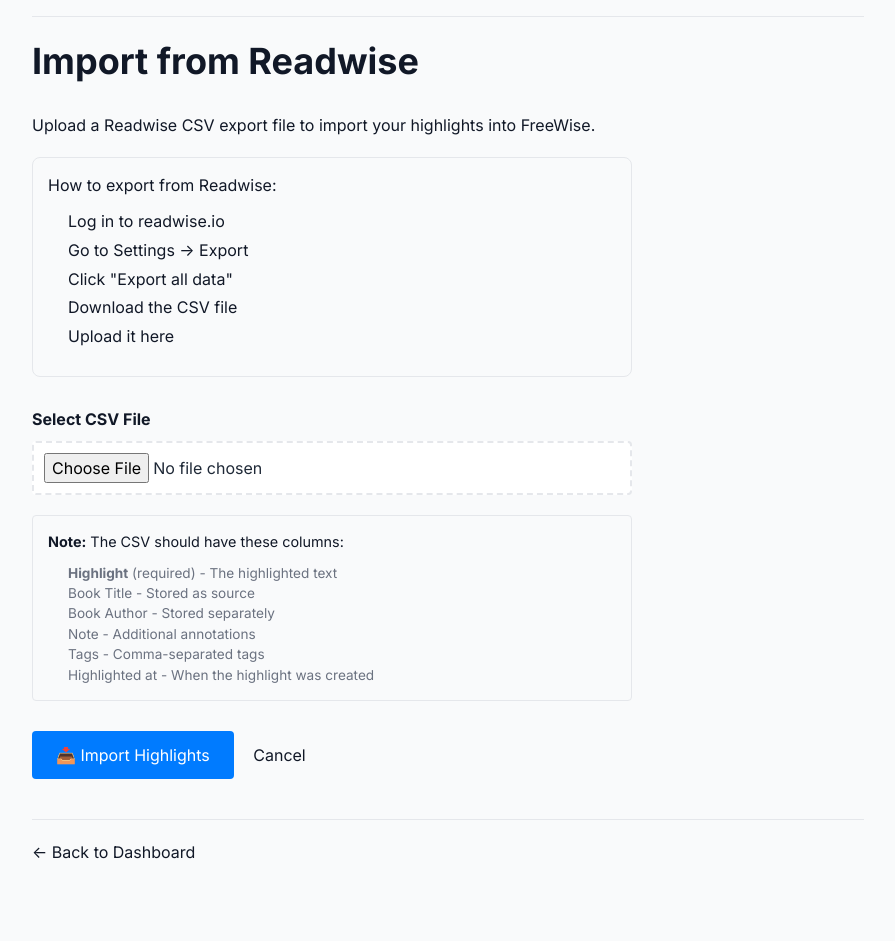
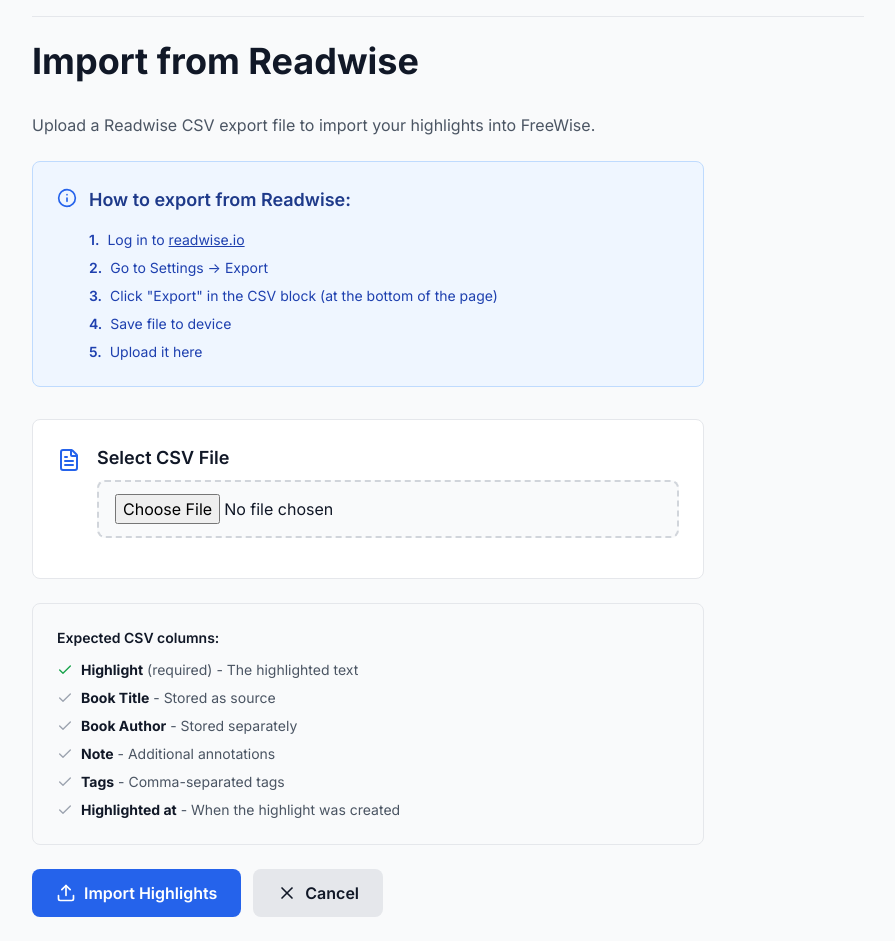
Before and after one commit to wardeiling/FreeWise, a FastAPI app: page /import/ui in a window 1280 px wide. Shown: the part 48-989 px from the top of the page, without its empty margins (192-1087 px from the left). Before the commit the page ends 907 px from the top, so only its background shows below. Run offline with FastAPI, Linux system fonts and the light colour scheme; data comes from the database, SQL or seed files in the repository; some libraries are stand-ins or nearby versions.

Commit message:
Make styling Import page consistent (Tailwind, lucide icons)

```diff
--- a/app/templates/import.html
+++ b/app/templates/import.html
@@ -6,37 +6,71 @@
 
 {% block content %}
 {% if success_message %}
-<div class="success-message" style="padding: 15px; border-radius: 4px; margin-bottom: 20px;">
-    <strong>✓ Import Successful!</strong><br>
-    {{ success_message }}
-    <div style="margin-top: 15px;">
-        <a href="/highlights/ui/review" style="margin-right: 15px;">→ Review Highlights</a>
-        <a href="/import/ui">Import Another File</a>
+<div class="bg-green-50 dark:bg-green-900/20 border-l-4 border-green-500 p-4 mb-6 rounded">
+    <div class="flex items-start gap-3">
+        <i data-lucide="check-circle" class="w-5 h-5 text-green-600 dark:text-green-400 flex-shrink-0 mt-0.5"></i>
+        <div>
+            <p class="font-semibold text-green-700 dark:text-green-300 mb-2">Import Successful!</p>
+            <p class="text-sm text-green-700 dark:text-green-300 mb-3">{{ success_message }}</p>
+            <div class="flex gap-3">
+                <a href="/highlights/ui/review" class="inline-flex items-center gap-2 text-sm text-green-700 dark:text-green-300 hover:text-green-900 dark:hover:text-green-100 font-medium transition-colors">
+                    <i data-lucide="arrow-right" class="w-4 h-4"></i>
+                    <span>Review Highlights</span>
+                </a>
+                <a href="/import/ui" class="inline-flex items-center gap-2 text-sm text-green-700 dark:text-green-300 hover:text-green-900 dark:hover:text-green-100 font-medium transition-colors">
+                    <i data-lucide="upload" class="w-4 h-4"></i>
+                    <span>Import Another File</span>
+                </a>
+            </div>
+        </div>
     </div>
 </div>
 {% endif %}
 
-<div style="max-width: 600px;">
-    <p style="margin-bottom: 20px;">
+<div class="max-w-2xl">
+    <p class="text-gray-600 dark:text-gray-400 mb-6">
         Upload a Readwise CSV export file to import your highlights into FreeWise.
     </p>
 
-    <div style="background: var(--highlight-bg); padding: 15px; border-radius: 8px; border: 1px solid var(--border-color); margin-bottom: 20px;">
-        <h3 style="margin-top: 0; font-size: 1em;">How to export from Readwise:</h3>
-        <ol style="margin: 10px 0; padding-left: 20px; line-height: 1.8;">
-            <li>Log in to <a href="https://readwise.io" target="_blank">readwise.io</a></li>
-            <li>Go to Settings → Export</li>
-            <li>Click "Export all data"</li>
-            <li>Download the CSV file</li>
-            <li>Upload it here</li>
+    <!-- How to Export Instructions -->
+    <div class="bg-blue-50 dark:bg-blue-900/20 border border-blue-200 dark:border-blue-800 rounded-lg p-6 mb-8">
+        <div class="flex items-start gap-3 mb-4">
+            <i data-lucide="info" class="w-5 h-5 text-blue-600 dark:text-blue-400 flex-shrink-0 mt-0.5"></i>
+            <h3 class="text-lg font-semibold text-blue-900 dark:text-blue-100">How to export from Readwise:</h3>
+        </div>
+        <ol class="space-y-2 text-sm text-blue-800 dark:text-blue-200 ml-8">
+            <li class="flex items-start gap-2">
+                <span class="font-semibold">1.</span>
+                <span>Log in to <a href="https://readwise.io" target="_blank" class="underline hover:text-blue-600 dark:hover:text-blue-300">readwise.io</a></span>
+            </li>
+            <li class="flex items-start gap-2">
+                <span class="font-semibold">2.</span>
+                <span>Go to Settings → Export</span>
+            </li>
+            <li class="flex items-start gap-2">
+                <span class="font-semibold">3.</span>
+                <span>Click "Export" in the CSV block (at the bottom of the page)</span>
+            </li>
+            <li class="flex items-start gap-2">
+                <span class="font-semibold">4.</span>
+                <span>Save file to device</span>
+            </li>
+            <li class="flex items-start gap-2">
+                <span class="font-semibold">5.</span>
+                <span>Upload it here</span>
+            </li>
         </ol>
     </div>
 
-    <form method="post" action="/import/ui" enctype="multipart/form-data" style="margin-top: 30px;"
-          id="import-form"
-          onsubmit="showProgress()">
-        <div style="margin-bottom: 20px;">
-            <label for="file" style="display: block; margin-bottom: 10px; font-weight: bold;">
+    <!-- Import Form -->
+    <form method="post" action="/import/ui" enctype="multipart/form-data" id="import-form" onsubmit="showProgress()">
+        <div class="bg-white dark:bg-gray-800 rounded-lg border border-gray-200 dark:border-gray-700 p-6 mb-6">
+            <div class="flex items-start gap-4 mb-4">
+                <div class="pt-1">
+                    <i data-lucide="file-text" class="w-6 h-6 text-primary-600 dark:text-primary-400"></i>
+                </div>
+                <div class="flex-1">
+                    <label for="file" class="block text-lg font-semibold text-gray-900 dark:text-white mb-2">
                         Select CSV File
                     </label>
                     <input
@@ -45,58 +79,74 @@
                         name="file"
                         accept=".csv"
                         required
-                style="width: 100%; padding: 10px; border: 2px dashed var(--border-color); border-radius: 4px; background: var(--bg-color); color: var(--text-color); cursor: pointer;">
+                        class="w-full px-4 py-3 border-2 border-dashed border-gray-300 dark:border-gray-600 rounded-lg bg-gray-50 dark:bg-gray-900 text-gray-900 dark:text-white cursor-pointer hover:border-primary-500 dark:hover:border-primary-400 transition-colors focus:outline-none focus:ring-2 focus:ring-primary-500 focus:border-transparent">
+                </div>
+            </div>
         </div>
 
-        <div style="padding: 15px; background: var(--highlight-bg); border: 1px solid var(--border-color); border-radius: 4px; margin-bottom: 20px;">
-            <p style="margin: 0; font-size: 0.9em;">
-                <strong>Note:</strong> The CSV should have these columns:
+        <!-- CSV Format Info -->
+        <div class="bg-gray-50 dark:bg-gray-800 border border-gray-200 dark:border-gray-700 rounded-lg p-6 mb-6">
+            <p class="text-sm font-semibold text-gray-900 dark:text-white mb-3">
+                Expected CSV columns:
             </p>
-            <ul style="margin: 10px 0 0 0; padding-left: 20px; font-size: 0.85em; color: var(--muted-text);">
-                <li><strong>Highlight</strong> (required) - The highlighted text</li>
-                <li>Book Title - Stored as source</li>
-                <li>Book Author - Stored separately</li>
-                <li>Note - Additional annotations</li>
-                <li>Tags - Comma-separated tags</li>
-                <li>Highlighted at - When the highlight was created</li>
+            <ul class="space-y-2 text-sm text-gray-600 dark:text-gray-400">
+                <li class="flex items-start gap-2">
+                    <i data-lucide="check" class="w-4 h-4 text-green-600 dark:text-green-400 flex-shrink-0 mt-0.5"></i>
+                    <span><strong class="text-gray-900 dark:text-white">Highlight</strong> (required) - The highlighted text</span>
+                </li>
+                <li class="flex items-start gap-2">
+                    <i data-lucide="check" class="w-4 h-4 text-gray-400 dark:text-gray-600 flex-shrink-0 mt-0.5"></i>
+                    <span><strong class="text-gray-900 dark:text-white">Book Title</strong> - Stored as source</span>
+                </li>
+                <li class="flex items-start gap-2">
+                    <i data-lucide="check" class="w-4 h-4 text-gray-400 dark:text-gray-600 flex-shrink-0 mt-0.5"></i>
+                    <span><strong class="text-gray-900 dark:text-white">Book Author</strong> - Stored separately</span>
+                </li>
+                <li class="flex items-start gap-2">
+                    <i data-lucide="check" class="w-4 h-4 text-gray-400 dark:text-gray-600 flex-shrink-0 mt-0.5"></i>
+                    <span><strong class="text-gray-900 dark:text-white">Note</strong> - Additional annotations</span>
+                </li>
+                <li class="flex items-start gap-2">
+                    <i data-lucide="check" class="w-4 h-4 text-gray-400 dark:text-gray-600 flex-shrink-0 mt-0.5"></i>
+                    <span><strong class="text-gray-900 dark:text-white">Tags</strong> - Comma-separated tags</span>
+                </li>
+                <li class="flex items-start gap-2">
+                    <i data-lucide="check" class="w-4 h-4 text-gray-400 dark:text-gray-600 flex-shrink-0 mt-0.5"></i>
+                    <span><strong class="text-gray-900 dark:text-white">Highlighted at</strong> - When the highlight was created</span>
+                </li>
             </ul>
         </div>
 
         <!-- Progress Bar (hidden by default) -->
-        <div id="progress-container" style="display: none; margin-bottom: 20px; padding: 20px; background: var(--highlight-bg); border: 1px solid var(--border-color); border-radius: 8px;">
-            <div style="text-align: center; margin-bottom: 15px;">
-                <div style="font-size: 2em; margin-bottom: 10px;">📤</div>
-                <p style="margin: 0; font-weight: 600; color: var(--text-color);">Importing your highlights...</p>
-                <p style="margin: 5px 0 0 0; color: var(--muted-text); font-size: 0.9em;">Please wait while we process your CSV file</p>
+        <div id="progress-container" style="display: none;" class="mb-6 p-6 bg-primary-50 dark:bg-primary-900/20 border border-primary-200 dark:border-primary-800 rounded-lg">
+            <div class="text-center mb-4">
+                <i data-lucide="loader" class="w-10 h-10 mx-auto text-primary-600 dark:text-primary-400 animate-spin mb-3"></i>
+                <p class="font-semibold text-primary-900 dark:text-primary-100 text-lg">Importing your highlights...</p>
+                <p class="text-sm text-primary-700 dark:text-primary-300 mt-1">Please wait while we process your CSV file</p>
             </div>
 
             <!-- Animated progress bar -->
-            <div style="width: 100%; height: 30px; background: var(--bg-color); border-radius: 15px; overflow: hidden; border: 1px solid var(--border-color); position: relative;">
-                <div id="progress-bar" style="height: 100%; background: linear-gradient(90deg, #007bff, #0056b3); width: 0%; transition: width 0.3s ease; position: relative;">
-                    <div style="position: absolute; top: 0; left: 0; right: 0; bottom: 0; background: linear-gradient(90deg, transparent, rgba(255,255,255,0.3), transparent); animation: shimmer 2s infinite;"></div>
+            <div class="w-full h-3 bg-primary-100 dark:bg-primary-900 rounded-full overflow-hidden border border-primary-200 dark:border-primary-800">
+                <div id="progress-bar" class="h-full bg-gradient-to-r from-primary-500 to-primary-600 w-0 transition-all" style="transition: width 0.3s ease;"></div>
             </div>
-            </div>
-            <p style="text-align: center; margin-top: 10px; color: var(--muted-text); font-size: 0.85em;">
+            <p class="text-center mt-3 text-sm text-primary-700 dark:text-primary-300">
                 <span id="progress-text">Starting upload...</span>
             </p>
         </div>
 
-        <div style="margin-top: 30px;">
-            <button type="submit" id="submit-btn" style="background: #007bff; color: white; padding: 12px 24px; border: none; border-radius: 4px; cursor: pointer; font-size: 1em;">
-                📥 Import Highlights
+        <!-- Action Buttons -->
+        <div class="flex gap-3">
+            <button type="submit" id="submit-btn" class="flex items-center gap-2 bg-primary-600 hover:bg-primary-700 dark:bg-primary-600 dark:hover:bg-primary-700 text-white px-6 py-3 rounded-lg font-semibold transition-all hover:shadow-md">
+                <i data-lucide="upload" class="w-5 h-5"></i>
+                <span>Import Highlights</span>
             </button>
-            <a href="/dashboard/ui" style="margin-left: 15px;">
-                Cancel
+            <a href="/dashboard/ui" class="flex items-center gap-2 bg-gray-200 dark:bg-gray-700 hover:bg-gray-300 dark:hover:bg-gray-600 text-gray-900 dark:text-white px-6 py-3 rounded-lg font-semibold transition-colors">
+                <i data-lucide="x" class="w-5 h-5"></i>
+                <span>Cancel</span>
             </a>
         </div>
     </form>
-
-    <style>
-        @keyframes shimmer {
-            0% { transform: translateX(-100%); }
-            100% { transform: translateX(100%); }
-        }
-    </style>
+</div>
 
 <script>
     function showProgress() {
@@ -148,10 +198,8 @@
         // Store interval ID to clear it if needed
         window.progressInterval = interval;
     }
+
+    // Initialize Lucide icons
+    document.addEventListener('DOMContentLoaded', lucide.createIcons);
 </script>
-</div>
-
-<div style="margin-top: 40px; padding-top: 20px; border-top: 1px solid var(--border-color);">
-    <a href="/dashboard/ui">← Back to Dashboard</a>
-</div>
 {% endblock %}
```
Lines whose indentation alone changed are shown as unchanged.
